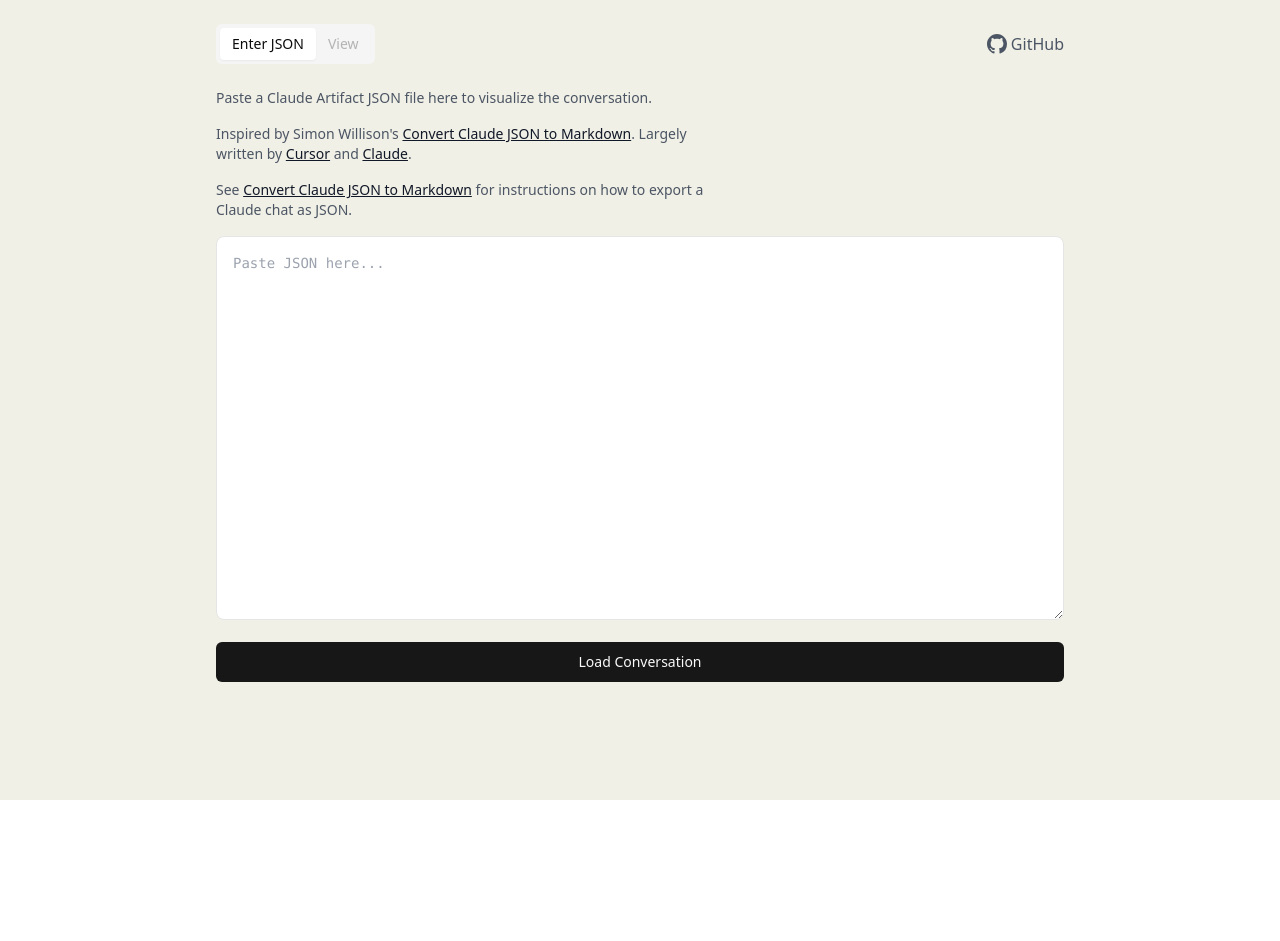
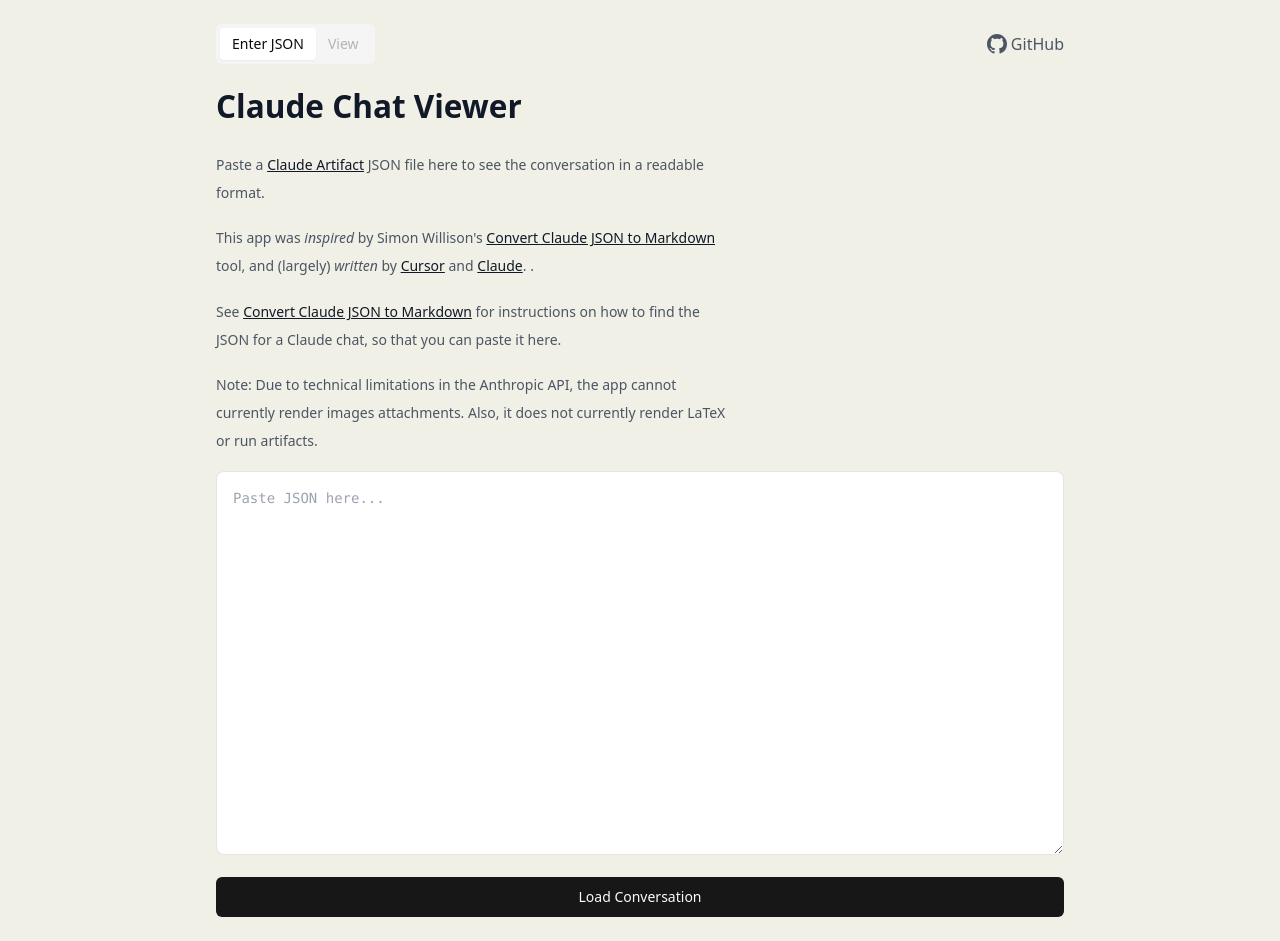
Before and after one commit to osteele/claude-chat-viewer, a React (Vite) app: page / in a window 1280 px wide. Before the commit the page ends 800 px from the top, so only its background shows below. Built offline with nearby package versions, Linux system fonts and the light colour scheme.

Commit message:
Move instructions to mdx, and update

```diff
--- a/package.json
+++ b/package.json
@@ -12,6 +12,9 @@
     "test": "bun test"
   },
   "dependencies": {
+    "@mdx-js/loader": "^3.1.0",
+    "@mdx-js/react": "^3.1.0",
+    "@next/mdx": "^15.0.2",
     "@radix-ui/react-alert-dialog": "^1.0.5",
     "@radix-ui/react-dialog": "^1.1.2",
     "@radix-ui/react-slot": "^1.1.0",
--- a/src/components/ChatViewer.tsx
+++ b/src/components/ChatViewer.tsx
@@ -4,8 +4,9 @@
 import { AlertCircle } from 'lucide-react';
 import { useEffect, useState } from 'react';
 import ReactMarkdown from 'react-markdown';
+import Instructions from '../content/instructions.mdx';
 import { parseMessage } from '../lib/messageParser';
-import { ChatData } from '../types/types';
+import { ChatData, ChatMessage } from '../types/types';
 import { Artifact } from './Artifact';
 
 const STORAGE_KEY = 'chat-viewer-json';
@@ -52,16 +53,8 @@
 
   return (
     <div className="space-y-4">
-      <div className="text-sm text-gray-600">
-        Paste a Claude Artifact JSON file here to visualize the conversation.
-      </div>
-      <div className="text-sm text-gray-600 prose">
-        Inspired by Simon Willison's <a href="https://observablehq.com/@simonw/convert-claude-json-to-markdown" target="_blank" rel="noopener noreferrer">Convert Claude JSON to Markdown</a>.
-        Largely written by <a href="https://cursor.com" target="_blank" rel="noopener noreferrer">Cursor</a> and <a href="https://anthropic.com" target="_blank" rel="noopener noreferrer">Claude</a>.
-      </div>
-      <div className="text-sm text-gray-600 prose">
-        See <a href="https://observablehq.com/@simonw/convert-claude-json-to-markdown" target="_blank" rel="noopener noreferrer">Convert Claude JSON to Markdown</a>
-        {' '}for instructions on how to export a Claude chat as JSON.
+      <div className="text-sm text-gray-600 prose leading-loose">
+        <Instructions />
       </div>
 
       <textarea
@@ -88,14 +81,14 @@
 };
 
 interface MessageCardProps {
-  message: ChatData['chat_messages'][number];
+  message: ChatMessage;
   showThinking: boolean;
 }
 
 const MessageCard: React.FC<MessageCardProps> = ({ message, showThinking }) => {
   const isHuman = message.sender === 'human';
 
-  const renderContent = (content: ChatData['chat_messages'][number]['content']) => {
+  const renderContent = (content: ChatMessage['content']) => {
     return content.map((item, index) => {
       if (item.type === 'text') {
         const segments = isHuman ?
@@ -245,7 +238,6 @@
         const parsed = JSON.parse(savedJson);
         if (validateSchema(parsed)) {
           setChatData(parsed);
-          setActiveTab('view');
         }
       } catch (err) {
         console.error('Error loading saved JSON:', err);
--- /dev/null
+++ b/src/content/instructions.mdx
@@ -0,0 +1,18 @@
+# Claude Chat Viewer
+
+Paste a [Claude Artifact](https://www.anthropic.com/news/artifacts) JSON file
+here to see the conversation in a readable format.
+
+This app was *inspired* by Simon Willison's [Convert Claude JSON to Markdown]
+tool, and (largely) *written* by [Cursor](https://cursor.com) and
+[Claude](https://anthropic.com). .
+
+
+See [Convert Claude JSON to Markdown] for instructions on how to find the JSON
+for a Claude chat, so that you can paste it here.
+
+Note: Due to technical limitations in the Anthropic API, the app cannot
+currently render images attachments. Also, it does not currently render LaTeX or
+run artifacts.
+
+[Convert Claude JSON to Markdown]: https://observablehq.com/@simonw/convert-claude-json-to-markdown
--- /dev/null
+++ b/src/types/mdx.d.ts
@@ -0,0 +1,5 @@
+declare module '*.mdx' {
+  import type { ComponentType } from 'react'
+  const component: ComponentType
+  export default component
+}
--- /dev/null
+++ b/src/vite-env.d.ts
@@ -0,0 +1,7 @@
+/// <reference types="vite/client" />
+
+declare module '*.mdx' {
+  import type { ComponentType } from 'react'
+  const component: ComponentType
+  export default component
+}
--- a/tsconfig.json
+++ b/tsconfig.json
@@ -27,7 +27,10 @@
     }
   },
   "include": [
-    "src"
+    "src/**/*.ts",
+    "src/**/*.tsx",
+    "src/**/*.d.ts",
+    "src/types/*.d.ts"
   ],
   "exclude": [
     "node_modules",
--- a/vite.config.ts
+++ b/vite.config.ts
@@ -1,4 +1,5 @@
 import react from '@vitejs/plugin-react'
+import mdx from '@mdx-js/rollup'
 import { fileURLToPath } from 'url'
 import path from 'path'
 import type { UserConfig } from 'vite'
@@ -7,10 +8,16 @@
 const __dirname = path.dirname(fileURLToPath(import.meta.url))
 
 export default defineConfig({
-  plugins: [react()],
+  plugins: [
+    mdx(),
+    react()
+  ],
   resolve: {
     alias: {
       "@": path.resolve(__dirname, "./src"),
     },
   },
+  optimizeDeps: {
+    include: ['@mdx-js/react']
+  }
 } satisfies UserConfig)
```
Also changed, not shown: 1 other file (tests, documents, lock files or other folders).
